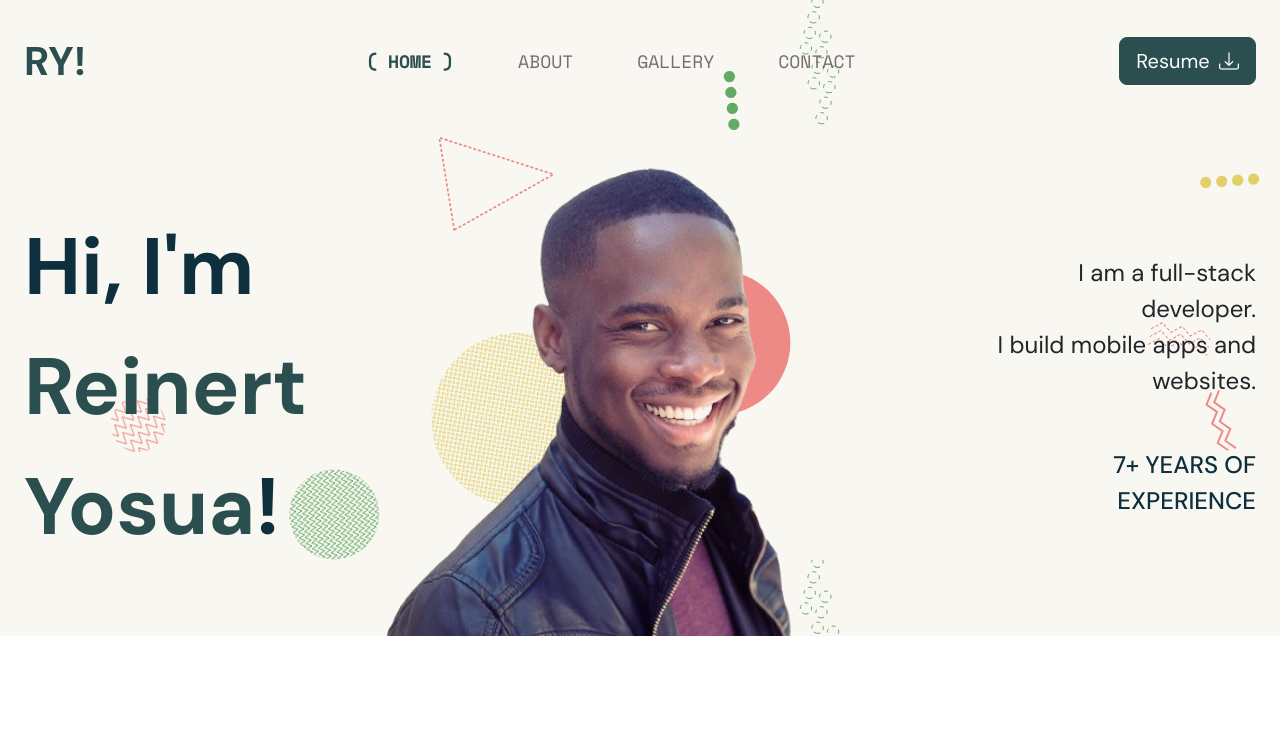
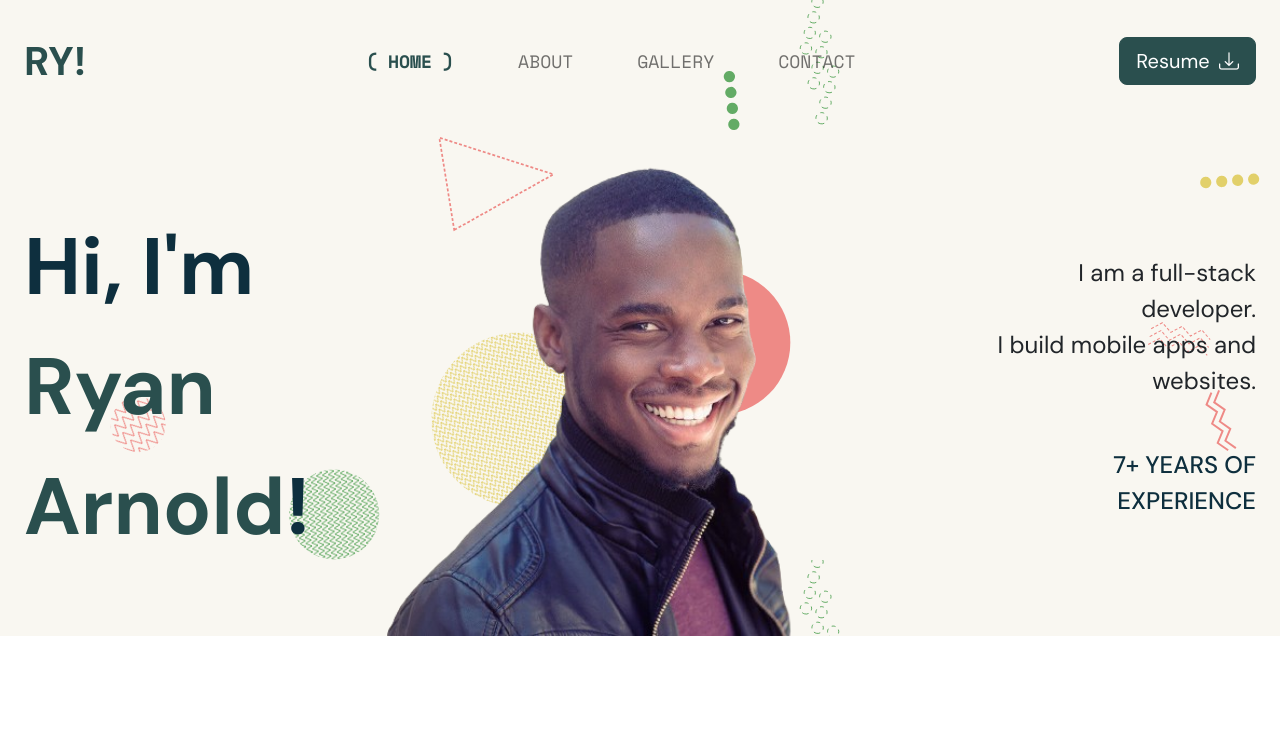
Before and after one commit to ReinertYosua/reinertyosua.github.io, a plain HTML site: page index.html in a window 1280 px wide. Shown: the top 753 px of the page. Drawn offline with nearby package versions, Linux system fonts and the light colour scheme.

Commit message:
Update index.html

```diff
--- a/index.html
+++ b/index.html
@@ -56,7 +56,7 @@
                 <div class="row justify-content-between align-items-center gx-5 gy-5">
                     <div class="col-md-3">
                         <div class="text-center text-md-start">
-                            <h1 class="display-1 fw-bold lh-base">Hi, I'm <span class="text-accent-codecyan">Reinert Yosua</span>!
+                            <h1 class="display-1 fw-bold lh-base">Hi, I'm <span class="text-accent-codecyan">Ryan Arnold</span>!
                             </h1>
                         </div>
                     </div>
```
